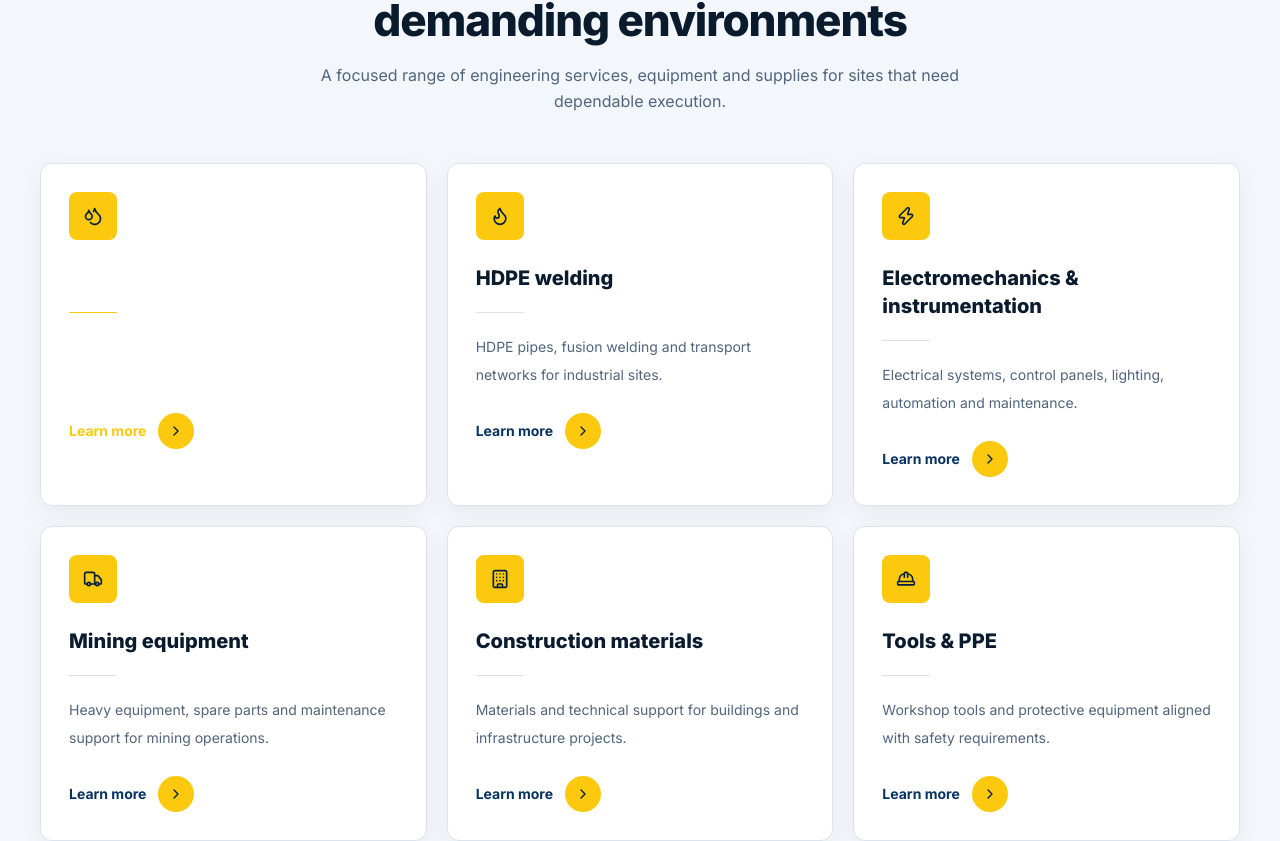
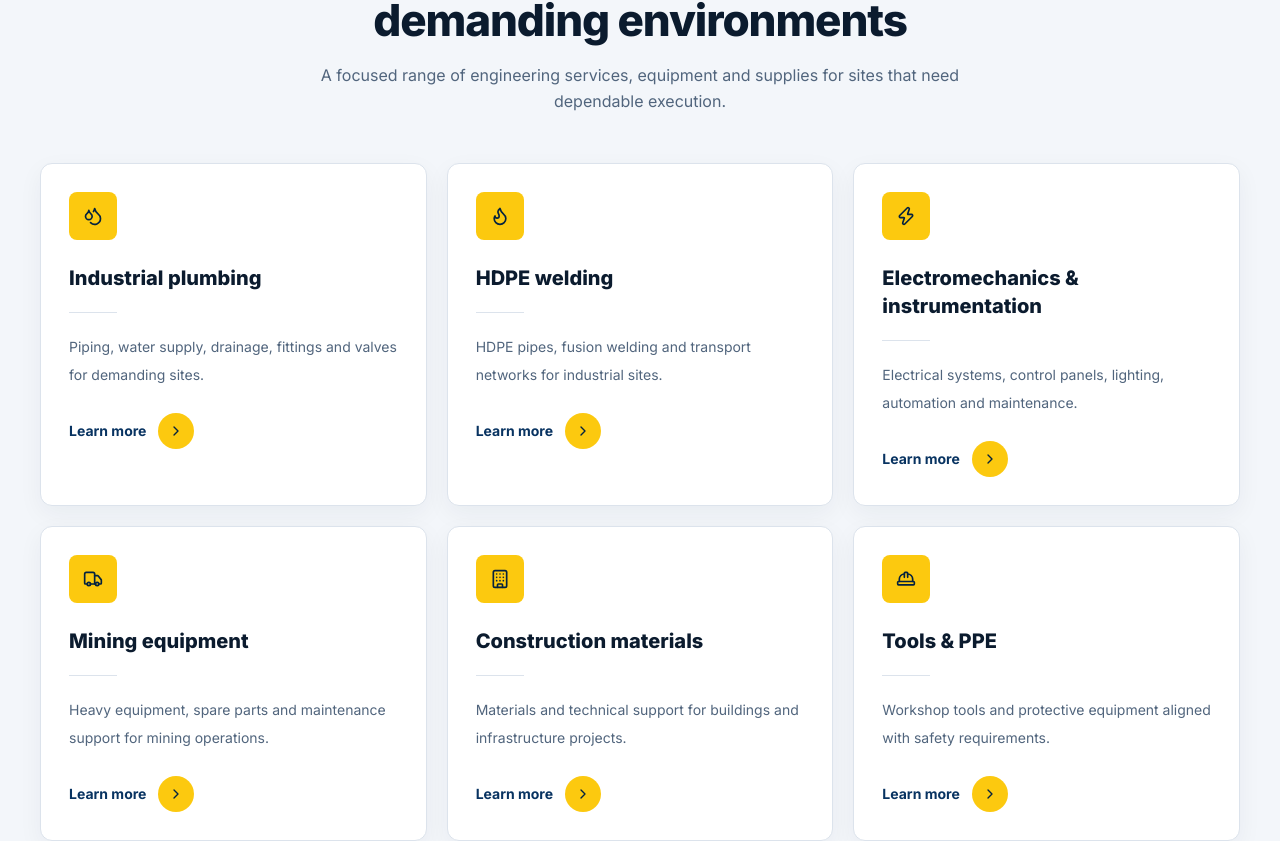
Before and after one commit to freddymk313/missarl, a Next.js app: page / in a window 1280 px wide. Shown: the part 1336-2177 px from the top of the page. Built offline with nearby package versions, Linux system fonts and the light colour scheme; no server answers.

Commit message:
home done

```diff
--- a/app/(public)/page.tsx
+++ b/app/(public)/page.tsx
@@ -137,33 +137,27 @@ export default function Home() {
             </p>
           </div>
           <div className="mt-12 grid gap-5 md:grid-cols-2 lg:grid-cols-3">
-            {services.map((service, index) => {
+            {services.map((service) => {
               const Icon =
                 serviceIcons[service.icon as keyof typeof serviceIcons];
               return (
                 <article
                   key={service.id}
-                  className={`card-lift group p-7 ${index === 0 ? "bg-primary text-white" : ""}`}
+                  className="card-lift group p-7"
                 >
-                  <span
-                    className={`icon-badge ${index === 0 ? "bg-accent" : ""}`}
-                  >
+                  <span className="icon-badge">
                     <Icon className="size-5" />
                   </span>
                   <h3 className="mt-6 text-xl font-extrabold">
                     {service.title}
                   </h3>
-                  <div
-                    className={`my-5 h-px w-12 ${index === 0 ? "bg-accent" : "bg-border"}`}
-                  />
-                  <p
-                    className={`text-sm leading-7 ${index === 0 ? "text-white/75" : "text-muted-foreground"}`}
-                  >
+                  <div className="my-5 h-px w-12 bg-border" />
+                  <p className="text-sm leading-7 text-muted-foreground">
                     {service.short}
                   </p>
                   <Link
                     href={`/services#${service.id}`}
-                    className={`mt-6 inline-flex items-center gap-3 text-sm font-bold ${index === 0 ? "text-accent" : "text-primary"}`}
+                    className="mt-6 inline-flex items-center gap-3 text-sm font-bold text-primary"
                   >
                     Learn more{" "}
                     <span className="flex size-9 items-center justify-center rounded-full bg-accent text-accent-foreground transition-transform group-hover:translate-x-1">
--- a/app/globals.css
+++ b/app/globals.css
@@ -94,7 +94,7 @@ select {
   display: inline-flex;
   align-items: center;
   justify-content: center;
-  border-radius: 8px;
+
   background: white;
   padding: 4px 8px;
 }
```
